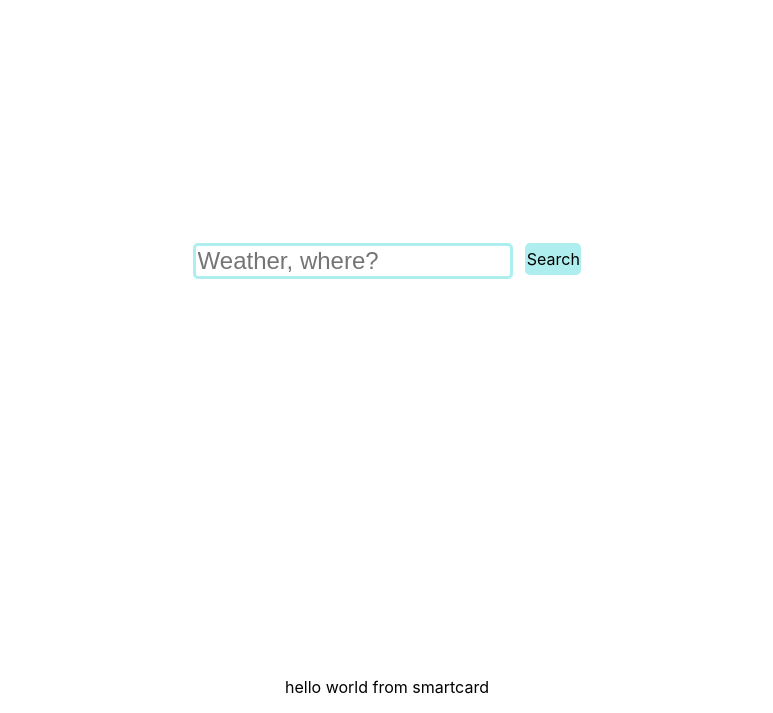
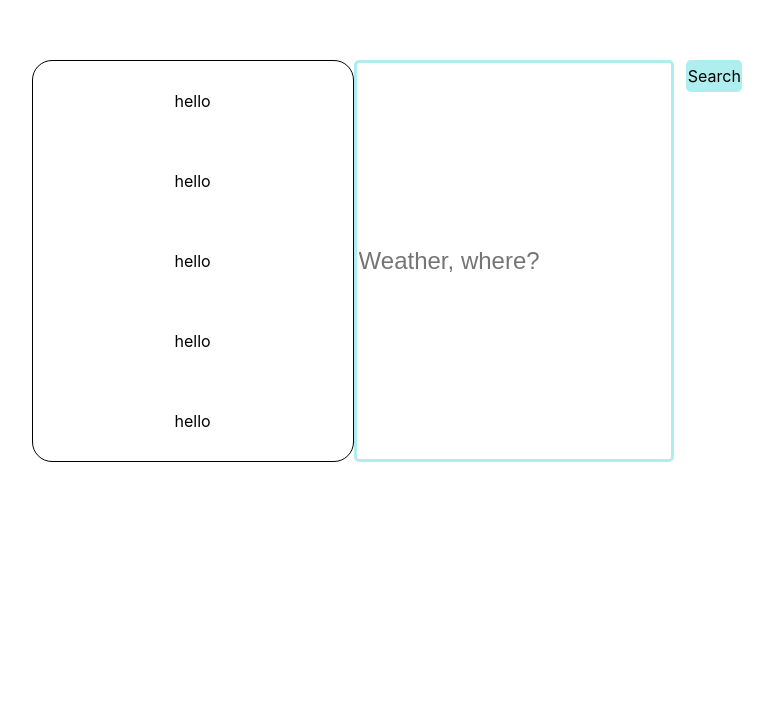
Before and after one commit to peterheinum/weather, a React (Create React App) app: page / in a window 1280 px wide. Shown: the part 139-852 px from the top of the page, without its empty margins (253-1026 px from the left). After the commit the page ends 800 px from the top, so only its background shows below. Built offline with nearby package versions, Linux system fonts and the light colour scheme.

Commit message:
unable to pass data through a prop

```diff
--- a/src/App.js
+++ b/src/App.js
@@ -8,10 +8,11 @@ class App extends Component {
   state = {
     items: [],
     searchValue: "",
+    weatherInfo: []
   }
 
   handleSearchQuery = (event) => {
-    this.setState({searchValue: event.target.value});
+    this.setState({ searchValue: event.target.value });
   }
 
   checkGeolocation = () => {
@@ -26,7 +27,7 @@ class App extends Component {
     const lng = position.coords.longitude;
     const lat = position.coords.latitude;
 
-    console.log(`longitude: ${ lng } | latitude: ${ lat }`);
+    console.log(`longitude: ${lng} | latitude: ${lat}`);
   }
 
   fetchCity = () => {
@@ -36,12 +37,16 @@ class App extends Component {
       }
     }).then(data => data.json()).then(result => {
       this.setState({
+        weatherInfo: [
+          {
             humidity: result.Humidity,
             temperature: result.Temperature,
             summary: result.summary,
             sunrise: result.sunrise,
             sunset: result.sunset,
             windspeed: result.windSpeed,
+          }
+        ]
       })
       console.log(result);
     });
@@ -49,55 +54,29 @@ class App extends Component {
 
 
   render() {
-    const humidity = this.state.humidity;
-    const temperature = this.state.temperature;
-    const summary = this.state.summary;
-    const sunrise = this.state.sunrise;
-    const sunset = this.state.sunset;
+    this.state.weatherInfo.forEach(value => {
+      console.log(value);
+
+    })
+
+
 
     return (
       <div className="App">
         <div className="BigContainer">
           <div className="Container">
+            {/* {this.state.weatherInfo.forEach(value => {
+              console.log(value);
+            })} */}
+            <Smartcard weatherInfo={this.state.weatherInfo} />
             <input className="searchCityInput" value={this.state.searchValue} onChange={this.handleSearchQuery} placeholder="Weather, where?"></input>
-            <button className="searchWeatherButton" onClick={this.checkGeolocation}>Search</button>
+            <button className="searchWeatherButton" onClick={this.fetchCity}>Search</button>
           </div>
         </div>
-      <Smartcard />
+
       </div>
     );
   }
 }
 
 export default App;
-
-
-// <div>Sunrise: {sunrise}</div> <br></br>
-// <div>Sunset: {sunset}</div><br></br>
-// <div>Summary: {summary}</div><br></br>
-// <div>Humidity: {humidity}</div><br></br>
-// <div>Temperature: {temperature}</div><br></br>
-
- // fetch(`http://www.mapquestapi.com/geocoding/v1/address?key=${mapquest_key}&location=stockholm, SE`).then(data => data.json())
-    //   .then(result => {
-    //     let latLng;
-    //     result.results.forEach(element => {
-    //       element.locations.forEach(e => {
-    //         latLng = `${e.latLng.lat},${e.latLng.lng}`
-    //       });
-    //     });
-    //     fetch(`https://api.darksky.net/forecast/${darksky_key}/${latLng}?lang=sv&units=si`).then(res => res.json())
-    //       .then(weatherData => {
-    //         // let sunsetTime = convertUnixToTime(weatherData.daily.data[0].sunsetTime);
-    //         // let sunriseTime = convertUnixToTime(weatherData.daily.data[0].sunriseTime);
-    //         let weather = {
-    //           windSpeed: weatherData.currently.windSpeed,
-    //           summary: weatherData.currently.summary,
-    //           Temperature: weatherData.currently.temperature,
-    //           Humidity: weatherData.currently.humidity,
-    //           // sunrise: sunriseTime,
-    //           // sunset: sunsetTime
-    //         }
-    //         this.setState({weather})
-    //       })
-    //   })
--- a/src/components/smartcard.jsx
+++ b/src/components/smartcard.jsx
@@ -1,14 +1,37 @@
 import React, { Component } from 'react'
+import '../smartcard.css'
 
 export default class smartcard extends Component {
-  state = {
+  constructor(props) {
+    super();
+    this.state = {
+      weatherInfo: []
+      }
+  }
 
-  }
+
+
   render() {
-    return (
-      <div>
-        <p>hello world from smartcard</p>
-      </div>
-    )
+    const { weatherInfo } = this.state;
+    weatherInfo.map(value => {
+      console.log(value);
+    })
+      return (
+        <div className="weatherCardBorder">
+          <p>hello</p>
+          <p>hello</p>
+          <p>hello</p>
+          <p>hello</p>
+          <p>hello</p>
+        </div>
+      )
   }
 }
+
+
+
+// <div>Sunrise: {sunrise}</div> <br></br>
+// <div>Sunset: {sunset}</div><br></br>
+// <div>Summary: {summary}</div><br></br>
+// <div>Humidity: {humidity}</div><br></br>
+// <div>Temperature: {temperature}</div><br></br>
--- a/src/index.js
+++ b/src/index.js
@@ -1,6 +1,7 @@
 import React from 'react';
 import ReactDOM from 'react-dom';
 import './index.css';
+
 import App from './App';
 import * as serviceWorker from './serviceWorker';
 
--- /dev/null
+++ b/src/smartcard.css
@@ -0,0 +1,9 @@
+.weatherCardBorder {
+  border: solid 1px black;
+  height: 50vh;
+  width: 25vw;
+  border-radius: 20px;
+  display:flex;
+  flex-direction: column;
+  justify-content: space-around;
+}
```
Lines whose indentation alone changed are shown as unchanged.
